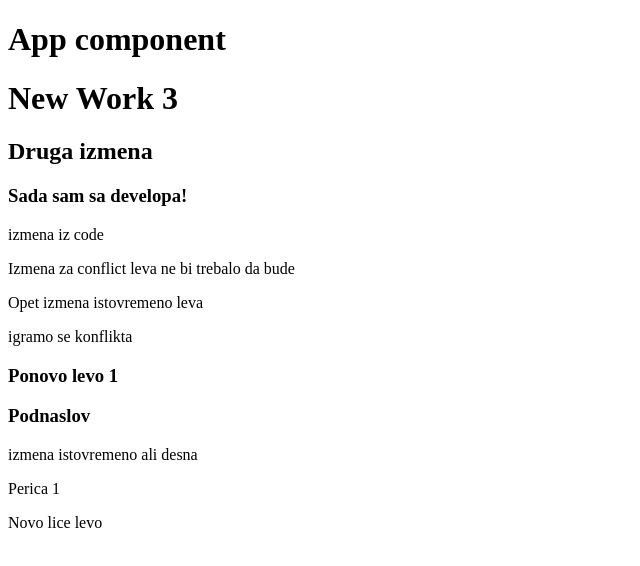
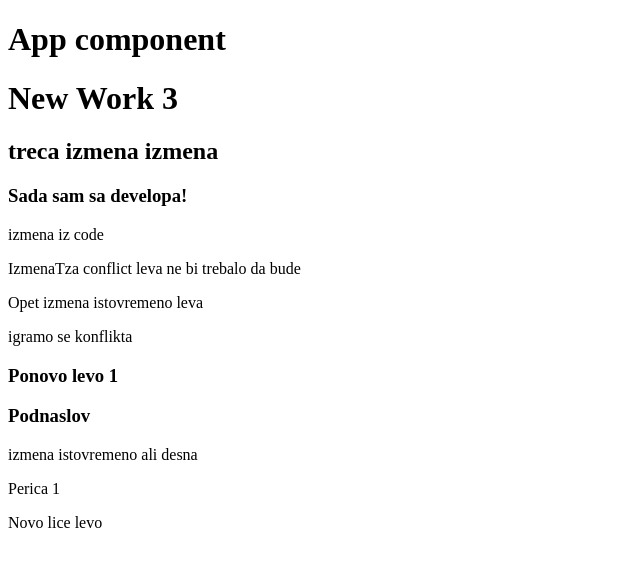
Before and after one commit to pedja260/bestwork, a React (Create React App) app: page / in a window 1280 px wide. Shown: the top 566 px of the page, without its empty margins (0-640 px from the left). Built offline with nearby package versions, Linux system fonts and the light colour scheme.

Commit message:
treca izmena

```diff
--- a/src/components/NewWork.js
+++ b/src/components/NewWork.js
@@ -4,10 +4,10 @@ import React, {Component} from "react";
          return (
              <div>
                  <h1>New Work 3</h1>
-                 <h2>Druga izmena</h2>
+                 <h2>treca izmena izmena</h2>
                  <h3>Sada sam sa developa!</h3>
                  <p>izmena iz code</p>
-                 <p>Izmena za conflict leva ne bi trebalo da bude</p>
+                 <p>IzmenaTza conflict leva ne bi trebalo da bude</p>
                  <p>Opet izmena istovremeno leva</p>
                  <p>igramo se konflikta</p>
 
```
